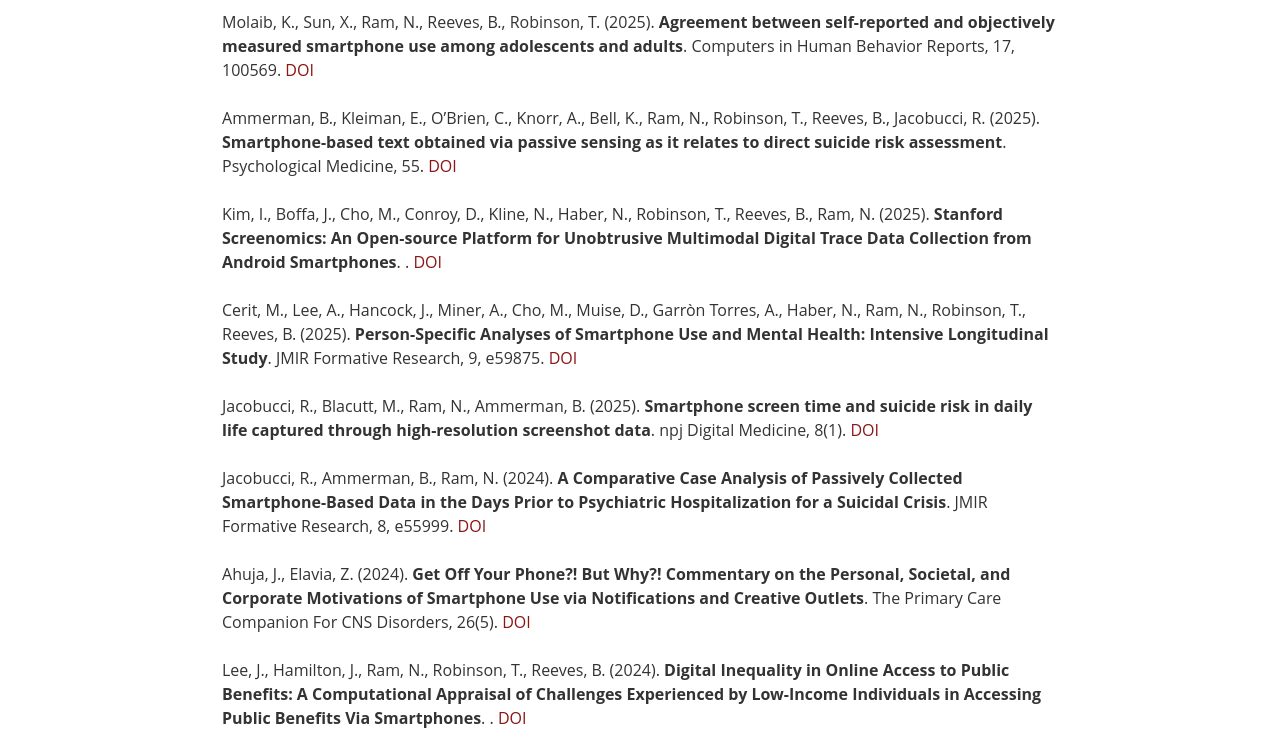
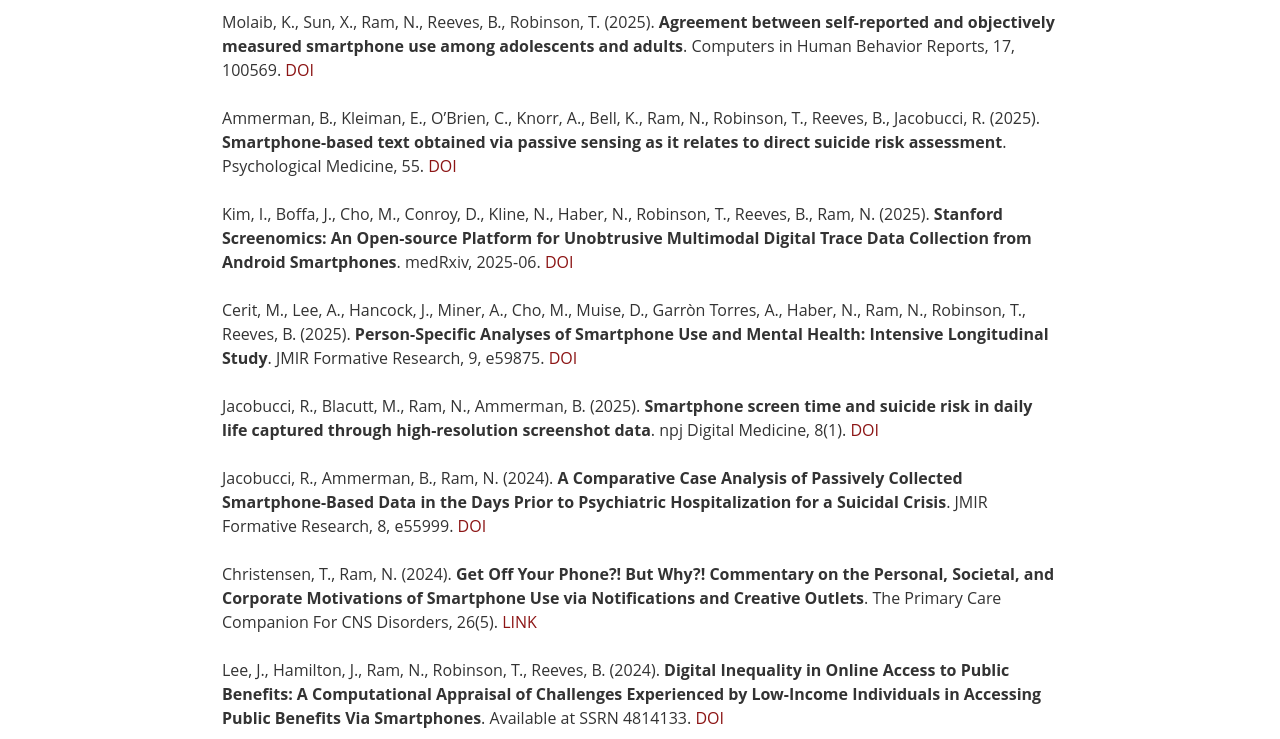
Before and after one commit to StanfordScreenomics/StanfordScreenomics.github.io, a plain HTML site: page publication.html in a window 1280 px wide. Shown: the part 213-952 px from the top of the page. Drawn offline with nearby package versions, Linux system fonts and the light colour scheme.

Commit message:
publications updated

```diff
--- a/publication.html
+++ b/publication.html
@@ -217,6 +217,7 @@
   </section>
 
   <script src="https://cdn.jsdelivr.net/npm/papaparse@5.4.1/papaparse.min.js"></script>
+
   <script>
 const csvFile = 'screenomics_publications_since_2019.csv';
 
@@ -231,6 +232,7 @@
   result.data.forEach(row => {
     let apa = (row.apa_citation || '').trim();
     let doiLink = (row.publisher_url || '').trim();
+    let linkLabel = '';
 
     // Extract DOI from APA if present
     const doiRegex = /(https?:\/\/doi\.org\/\S+)/i;
@@ -238,6 +240,18 @@
     if (doiMatch) {
       doiLink = doiMatch[1];
       apa = apa.replace(doiLink, '').trim();
+      linkLabel = 'DOI';
+    }
+
+    // If no DOI but APA has another https:// link
+    if (!doiLink) {
+      const urlRegex = /(https?:\/\/\S+)/i;
+      const urlMatch = apa.match(urlRegex);
+      if (urlMatch) {
+        doiLink = urlMatch[1];
+        apa = apa.replace(doiLink, '').trim();
+        linkLabel = 'LINK';
+      }
     }
 
     // Split after year
@@ -253,7 +267,7 @@
     const div = document.createElement('div');
     div.className = 'publication-item';
     div.innerHTML = `
-          ${beforeTitle} <strong>${title}</strong>. ${rest}${doiLink ? ` <a href="${doiLink}" target="_blank">DOI</a>` : ''}
+      ${beforeTitle} <strong>${title}</strong>. ${rest}${doiLink ? ` <a href="${doiLink}" target="_blank">${linkLabel}</a>` : ''}
     `;
 
     publicationList.appendChild(div);
@@ -262,6 +276,8 @@
 
 loadPublications();
 </script>
+
+
 
 
   <!-- Footer -->
--- a/screenomics_publications_since_2019.csv
+++ b/screenomics_publications_since_2019.csv
@@ -1,12 +1,12 @@
 title,year,journal,citations,scholar_url,apa_citation
 Agreement between self-reported and objectively measured smartphone use among adolescents and adults,2025,Computers in Human Behavior Reports,5,,"Molaib, K., Sun, X., Ram, N., Reeves, B., Robinson, T. (2025). Agreement between self-reported and objectively measured smartphone use among adolescents and adults. Computers in Human Behavior Reports, 17, 100569. https://doi.org/10.1016/j.chbr.2024.100569"
 Smartphone-based text obtained via passive sensing as it relates to direct suicide risk assessment,2025,Psychological Medicine,2,,"Ammerman, B., Kleiman, E., O’Brien, C., Knorr, A., Bell, K., Ram, N., Robinson, T., Reeves, B., Jacobucci, R. (2025). Smartphone-based text obtained via passive sensing as it relates to direct suicide risk assessment. Psychological Medicine, 55. https://doi.org/10.1017/s0033291725001199"
-Stanford Screenomics: An Open-source Platform for Unobtrusive Multimodal Digital Trace Data Collection from Android Smartphones,2025,,0,,"Kim, I., Boffa, J., Cho, M., Conroy, D., Kline, N., Haber, N., Robinson, T., Reeves, B., Ram, N. (2025). Stanford Screenomics: An Open-source Platform for Unobtrusive Multimodal Digital Trace Data Collection from Android Smartphones. . https://doi.org/10.1101/2025.06.24.25329707"
+Stanford Screenomics: An Open-source Platform for Unobtrusive Multimodal Digital Trace Data Collection from Android Smartphones,2025,,0,,"Kim, I., Boffa, J., Cho, M., Conroy, D., Kline, N., Haber, N., Robinson, T., Reeves, B., Ram, N. (2025). Stanford Screenomics: An Open-source Platform for Unobtrusive Multimodal Digital Trace Data Collection from Android Smartphones. medRxiv, 2025-06. https://doi.org/10.1101/2025.06.24.25329707"
 Person-Specific Analyses of Smartphone Use and Mental Health: Intensive Longitudinal Study,2025,JMIR Formative Research,1,,"Cerit, M., Lee, A., Hancock, J., Miner, A., Cho, M., Muise, D., Garròn Torres, A., Haber, N., Ram, N., Robinson, T., Reeves, B. (2025). Person-Specific Analyses of Smartphone Use and Mental Health: Intensive Longitudinal Study. JMIR Formative Research, 9, e59875. https://doi.org/10.2196/59875"
 Smartphone screen time and suicide risk in daily life captured through high-resolution screenshot data,2025,npj Digital Medicine,1,,"Jacobucci, R., Blacutt, M., Ram, N., Ammerman, B. (2025). Smartphone screen time and suicide risk in daily life captured through high-resolution screenshot data. npj Digital Medicine, 8(1). https://doi.org/10.1038/s41746-025-01740-w"
 A Comparative Case Analysis of Passively Collected Smartphone-Based Data in the Days Prior to Psychiatric Hospitalization for a Suicidal Crisis,2024,JMIR Formative Research,0,,"Jacobucci, R., Ammerman, B., Ram, N. (2024). A Comparative Case Analysis of Passively Collected Smartphone-Based Data in the Days Prior to Psychiatric Hospitalization for a Suicidal Crisis. JMIR Formative Research, 8, e55999. https://doi.org/10.2196/55999"
-"Get Off Your Phone?! But Why?! Commentary on the Personal, Societal, and Corporate Motivations of Smartphone Use via Notifications and Creative Outlets",2024,The Primary Care Companion For CNS Disorders,0,,"Ahuja, J., Elavia, Z. (2024). Get Off Your Phone?! But Why?! Commentary on the Personal, Societal, and Corporate Motivations of Smartphone Use via Notifications and Creative Outlets. The Primary Care Companion For CNS Disorders, 26(5). https://doi.org/10.4088/pcc.24cr03748"
-Digital Inequality in Online Access to Public Benefits: A Computational Appraisal of Challenges Experienced by Low-Income Individuals in Accessing Public Benefits Via Smartphones,2024,,1,,"Lee, J., Hamilton, J., Ram, N., Robinson, T., Reeves, B. (2024). Digital Inequality in Online Access to Public Benefits: A Computational Appraisal of Challenges Experienced by Low-Income Individuals in Accessing Public Benefits Via Smartphones. . https://doi.org/10.2139/ssrn.4814133"
+"Get Off Your Phone?! But Why?! Commentary on the Personal, Societal, and Corporate Motivations of Smartphone Use via Notifications and Creative Outlets",2024,The Primary Care Companion For CNS Disorders,0,,"Christensen, T., Ram, N. (2024). Get Off Your Phone?! But Why?! Commentary on the Personal, Societal, and Corporate Motivations of Smartphone Use via Notifications and Creative Outlets. The Primary Care Companion For CNS Disorders, 26(5). https://thechangelab.stanford.edu/get-off-your-phone-by-why/"
+Digital Inequality in Online Access to Public Benefits: A Computational Appraisal of Challenges Experienced by Low-Income Individuals in Accessing Public Benefits Via Smartphones,2024,,1,,"Lee, J., Hamilton, J., Ram, N., Robinson, T., Reeves, B. (2024). Digital Inequality in Online Access to Public Benefits: A Computational Appraisal of Challenges Experienced by Low-Income Individuals in Accessing Public Benefits Via Smartphones. Available at SSRN 4814133. https://doi.org/10.2139/ssrn.4814133"
 Examining passively collected smartphone-based data in the days prior to psychiatric hospitalization for a suicidal crisis: Comparative case analysis,2024,JMIR Formative Research,9,,"Jacobucci, R., Ammerman, B., Ram, N. (2024). Examining passively collected smartphone-based data in the days prior to psychiatric hospitalization for a suicidal crisis: Comparative case analysis. JMIR Formative Research, 8, e55999. https://doi.org/10.2196/55999"
 Binding the person-specific approach to modern AI in the human screenome project: moving past generalizability to transferability,2024,Multivariate Behavioral Research,8,,"Ram, N., Haber, N., Robinson, T., Reeves, B. (2024). Binding the person-specific approach to modern AI in the human screenome project: moving past generalizability to transferability. Multivariate Behavioral Research, 59(6), 1211-1219. https://doi.org/10.1080/00273171.2023.2229305"
 "Digital trace data collection for social media effects research: APIs, data donation, and (screen) tracking",2024,Communication Methods and Measures,146,,"Ohme, J., Araujo, T., Boeschoten, L., Freelon, D., Ram, N., Reeves, B., Robinson, T. (2024). Digital trace data collection for social media effects research: APIs, data donation, and (screen) tracking. Communication Methods and Measures, 18(2), 124-141. https://doi.org/10.1080/19312458.2023.2181319"
```
Lines whose indentation alone changed are shown as unchanged.
